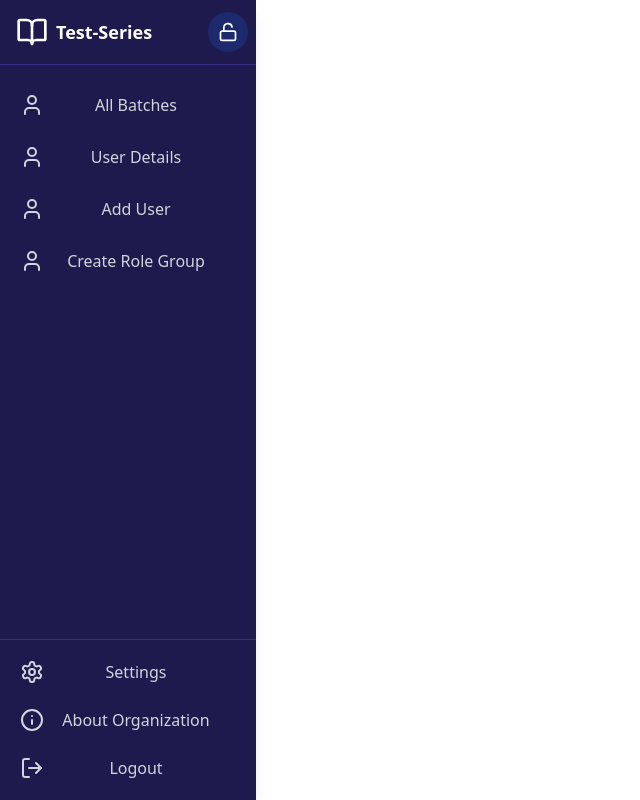
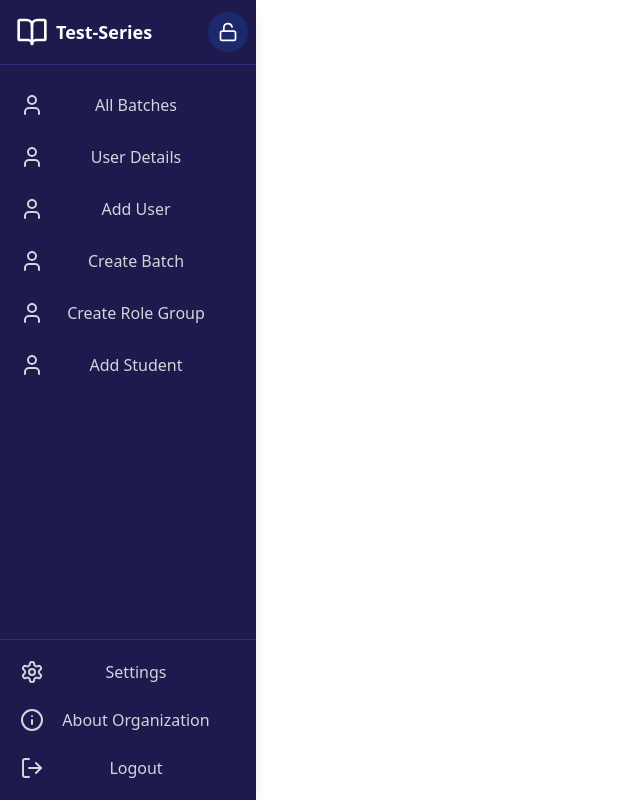
Before and after one commit to InsansaTechnoledge/Test-Series, a React (Vite) app in the folder TestSeries/: page /institute in a window 1280 px wide. Shown: the whole page, without its empty margins (0-640 px from the left). Built offline with nearby package versions, Linux system fonts and the light colour scheme; no server answers.

Commit message:
added create batch and stud option

```diff
--- a/TestSeries/features/afterAuth/data/SiddeBarData.js
+++ b/TestSeries/features/afterAuth/data/SiddeBarData.js
@@ -17,8 +17,18 @@ export const controls = [
         icon: User
     },
     {
+        name: "Create Batch",
+        path: "create-batch",
+        icon: User
+    },
+    {
         name: "Create Role Group",
         path: "create-role-group",
         icon: User
+    },
+    {
+        name: "Add Student",
+        path: "add-student",
+        icon: User
     }
 ]
```
